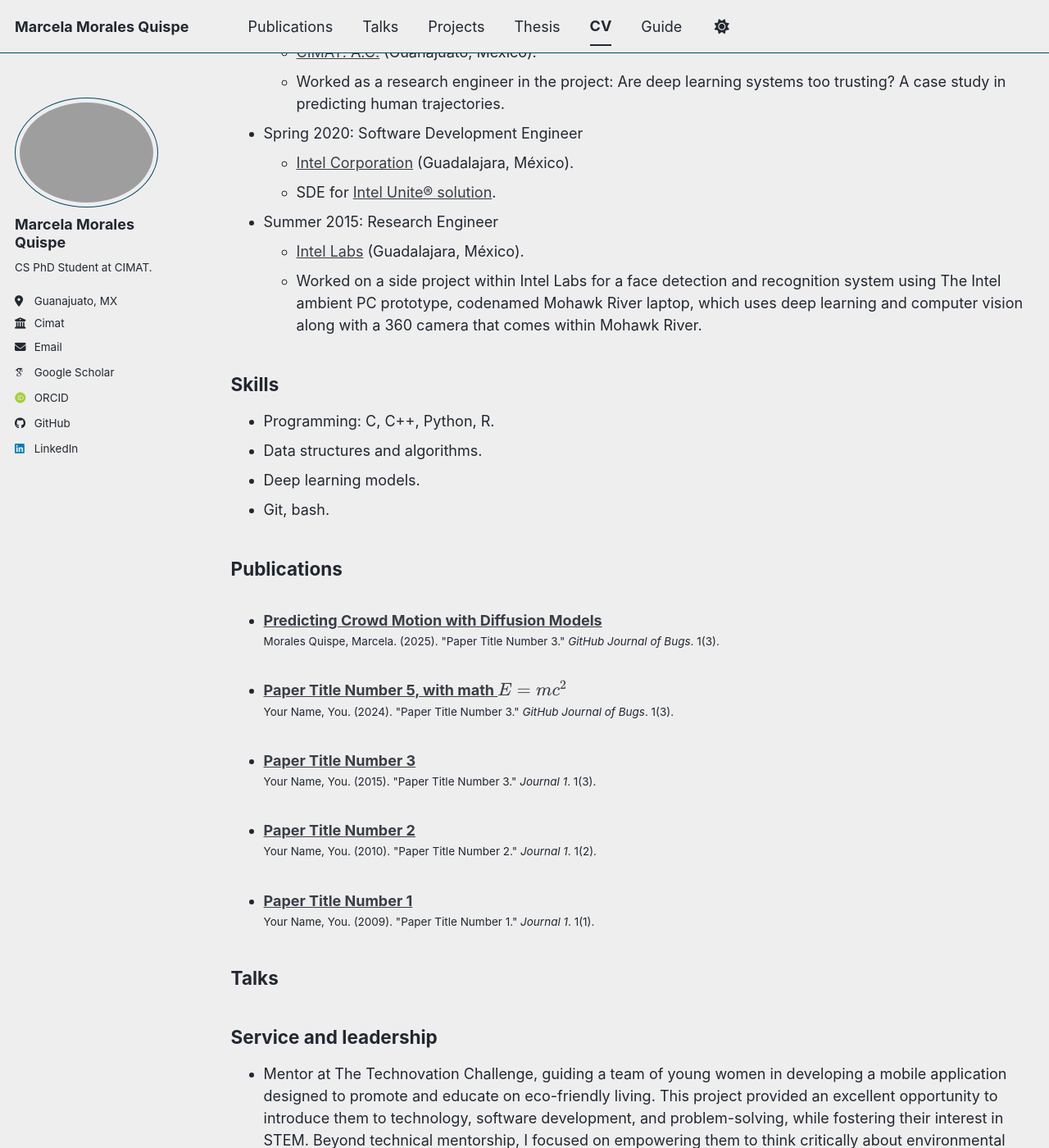
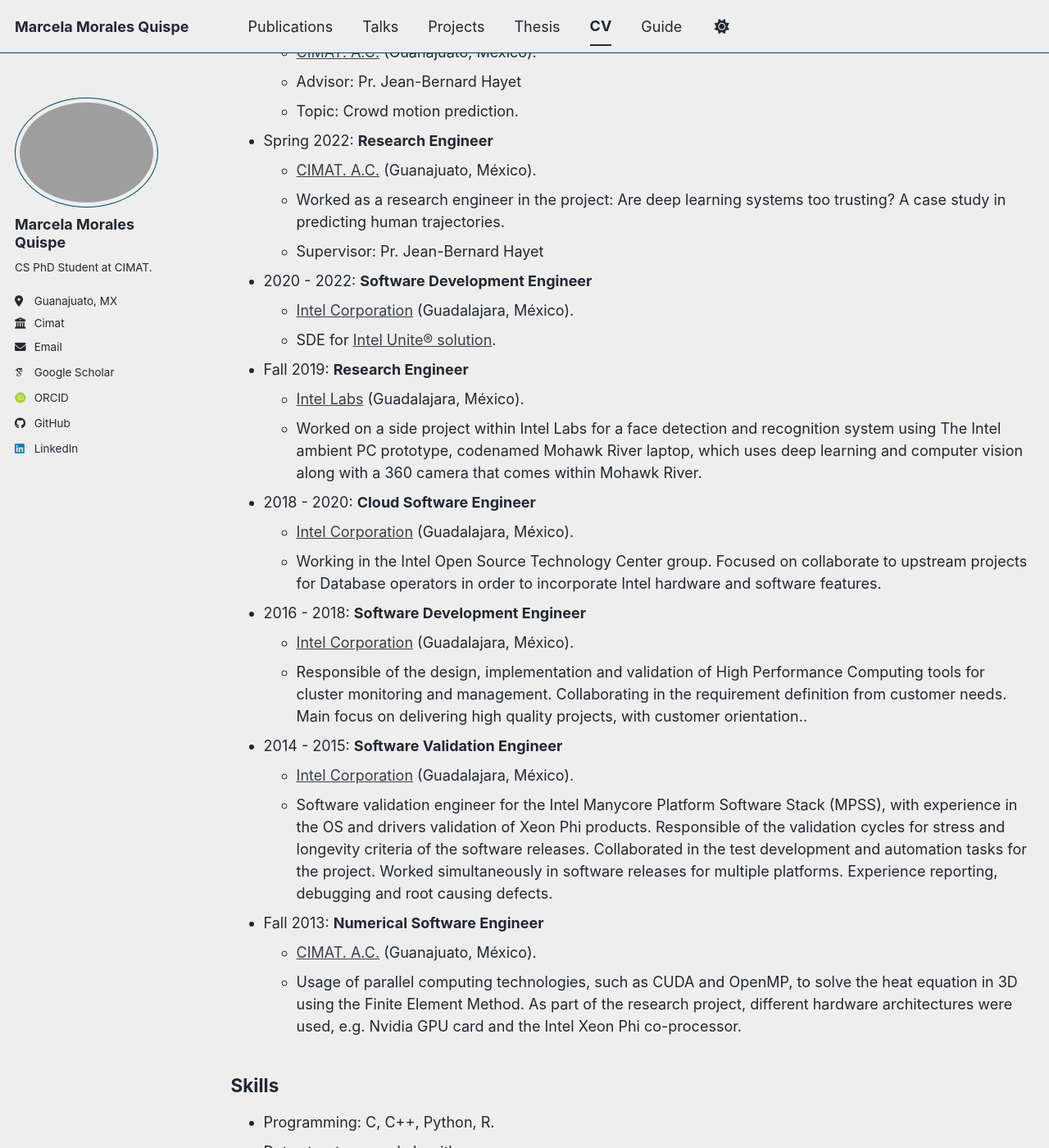
Before and after one commit to marcemq/marcemq.github.io, a Jekyll site: the page built from _pages/cv.md, in a window 1280 px wide and 1400 px high, scrolled down 440 px. Shown: the whole window at 82% size. Built offline with Jekyll 4.4.1, drawn with Linux system fonts in a browser that asks for light colours; some web fonts are replaced; a script bundle is joined from its source files by our own code; library files that are not in the unit come from our copies.

Commit message:
Update cv.md on work experience

```diff
--- a/_pages/cv.md
+++ b/_pages/cv.md
@@ -15,17 +15,39 @@
 * Ph.D in Computer Science, [Centro de Investigación en Matemáticas A.C](https://www.cimat.mx/), Guanajuato, México, 2026 (expected)
 
 ## Work experience
-* Spring 2022: Research Engineer
+* 2022-Now: **PhD thesis**.
+  * [CIMAT. A.C.](https://www.cimat.mx) (Guanajuato, México).
+  * Advisor: Pr. Jean-Bernard Hayet
+  * Topic: Crowd motion prediction.
+
+* Spring 2022: **Research Engineer**
   * [CIMAT. A.C.](https://www.cimat.mx) (Guanajuato, México).
   * Worked as a research engineer in the project: Are deep learning systems too trusting? A case study in predicting human trajectories.
+  * Supervisor: Pr. Jean-Bernard Hayet
 
-* Spring 2020: Software Development Engineer
+* 2020 - 2022: **Software Development Engineer**
   * [Intel Corporation](https://www.intel.com/) (Guadalajara, México).
   * SDE for [Intel Unite® solution](https://www.intel.la/content/dam/www/public/us/en/documents/infographics/unite-ed-infog-final.pdf).
 
-* Summer 2015: Research Engineer
+* Fall 2019: **Research Engineer**
   * [Intel Labs](https://www.intel.com/content/www/us/en/research/overview.html) (Guadalajara, México).
   * Worked on a side project within Intel Labs for a face detection and recognition system using The Intel ambient PC prototype, codenamed Mohawk River laptop, which uses deep learning and computer vision along with a 360 camera that comes within Mohawk River.
+
+* 2018 - 2020: **Cloud Software Engineer**
+  * [Intel Corporation](https://www.intel.com/) (Guadalajara, México).
+  * Working in the Intel Open Source Technology Center group. Focused on collaborate to upstream projects for Database operators in order to incorporate Intel hardware and software features.
+
+* 2016 - 2018: **Software Development Engineer**
+  * [Intel Corporation](https://www.intel.com/) (Guadalajara, México).
+  * Responsible of the design, implementation and validation of High Performance Computing tools for cluster monitoring and management. Collaborating in the requirement definition from customer needs. Main focus on delivering high quality projects, with customer orientation..
+
+* 2014 - 2015: **Software Validation Engineer**
+  * [Intel Corporation](https://www.intel.com/) (Guadalajara, México).
+  * Software validation engineer for the Intel Manycore Platform Software Stack (MPSS), with experience in the OS and drivers validation of Xeon Phi products. Responsible of the validation cycles for stress and longevity criteria of the software releases. Collaborated in the test development and automation tasks for the project. Worked simultaneously in software releases for multiple platforms. Experience reporting, debugging and root causing defects.
+
+* Fall 2013: **Numerical Software Engineer**
+  * [CIMAT. A.C.](https://www.cimat.mx) (Guanajuato, México).
+  * Usage of parallel computing technologies, such as CUDA and OpenMP, to solve the heat equation in 3D using the Finite Element Method. As part of the research project, different hardware architectures were used, e.g. Nvidia GPU card and the Intel Xeon Phi co-processor.
 
 ## Skills
 * Programming: C, C++, Python, R.
```
